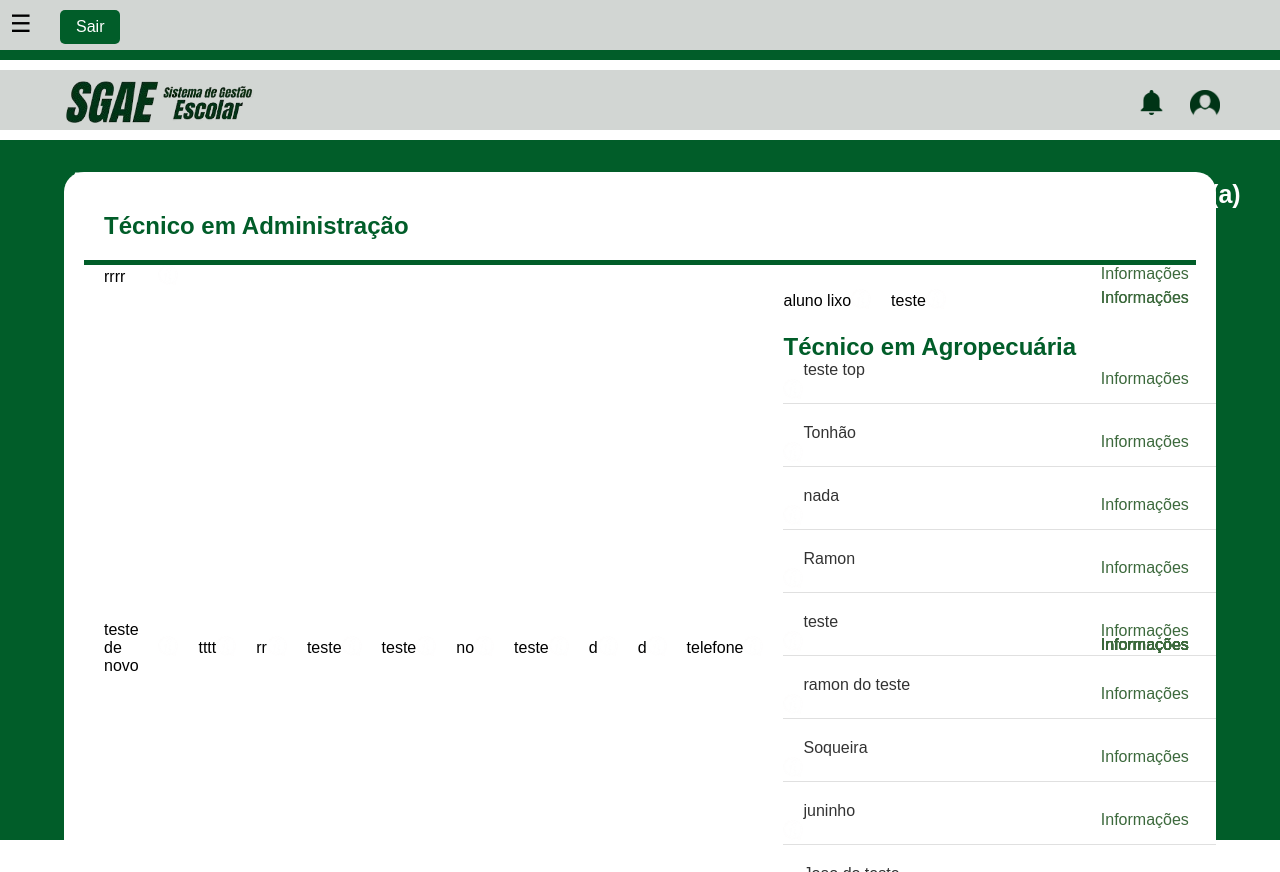
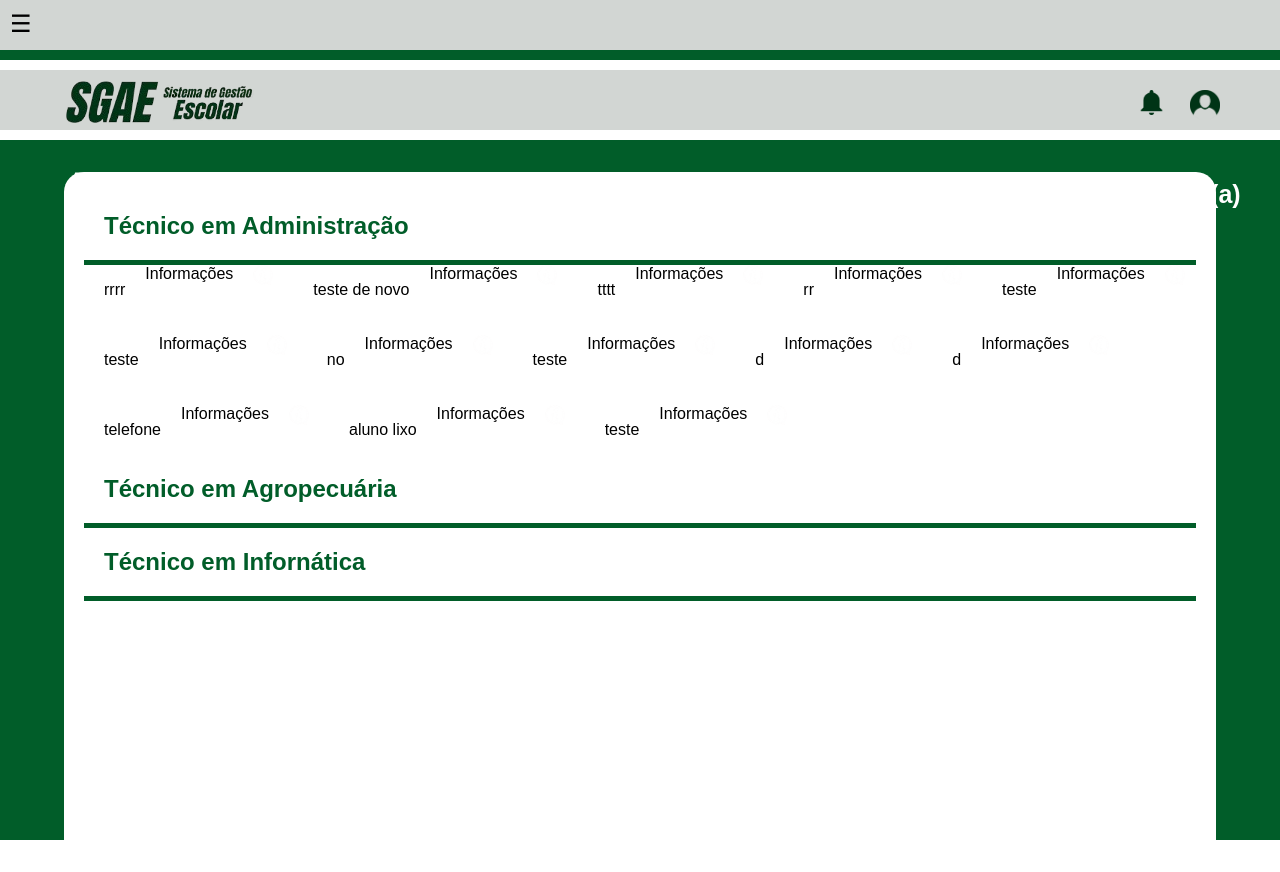
Before and after one commit to RamonIFFAR/PPI, a PHP site: page /alunos.php in a window 1280 px wide. Run offline with PHP 8.4, Linux system fonts and the light colour scheme; a user stored in the database is signed in; data comes from the database, SQL or seed files in the repository.

Commit message:
Update alunos.php

```diff
--- a/PPInte/alunos.php
+++ b/PPInte/alunos.php
@@ -57,7 +57,7 @@
                             <div class="imagem-menu2"><img src="Imagens/inicio.png"></div>
                         </div>
                     </div>
-                    <button class="sair" onclick="location.href='painel.php?sair=1'">Sair</button>
+
                 </div>
 
                 <!-- Barra verde -->
@@ -100,13 +100,10 @@
         <div class="inner-container">
             <div class="title">Técnico em Administração</div>
             <div class="info">
-                <?php
-                ?>
             </div>
         </div>
     </div>
     <div class="green-bar2"></div>
-
 
     <div class="InformaçõesProf";>
                             <?php
@@ -114,7 +111,33 @@
                             if($qtd > 0){
                                 echo "<div class='alunos-container'>"; // Adicionamos um contêiner flexível
                                 while($row = $Ares->fetch_object()){
-                                    echo "<div class='backgroundFundo1'>";
+                                    echo "<p class='nome-aluno'>" . $row->nome . "</p>";
+                                    echo "<a>Informações</a>";
+                                    echo "<div class='botaoinfo'>";
+                                    echo "<div class='imagemBotao'>";
+                                    echo "<img onclick=\"window.location.href='aluno.php?id_aluno=" . htmlspecialchars($row->matricula, ENT_QUOTES, 'UTF-8') . "'\" src='Imagens/Informacoes.png' alt='Informações'>";
+                                    echo "</div>";
+                                    echo "</div>";
+                                }
+                                echo "</div>"; // Fechamos o contêiner flexível
+                            }
+
+                            ?>
+                        </div>
+
+                        <div class="outer-container">
+        <div class="inner-container">
+            <div class="title">Técnico em Agropecuária</div>
+
+        </div>
+    </div>
+    <div class="green-bar2"></div>
+    <div class="InformaçõesProf";>
+                            <?php
+
+                            if($qtd > 0){
+                                echo "<div class='alunos-container'>"; // Adicionamos um contêiner flexível
+                                while($row = $Ares->fetch_object()){
                                     echo "<p class='nome-aluno'>" . $row->nome . "</p>";
                                     echo "<div class='botaoinfo'>";
                                     echo "<a>Informações</a>";
@@ -131,55 +154,32 @@
 
     <div class="outer-container">
         <div class="inner-container">
-            <div class="title">Técnico em Agropecuária</div>
-            <div class="info">
+            <div class="title">Técnico em Infornática</div>
+
+        </div>
+    </div>
+    <div class="green-bar2"></div>
+
+    <div class="InformaçõesProf";>
                             <?php
+
                             if($qtd > 0){
                                 echo "<div class='alunos-container'>"; // Adicionamos um contêiner flexível
-                    while($row = $res->fetch_object()){
-                        echo "<div class='backgroundFundo1'>";
+                                while($row = $Ares->fetch_object()){
                                     echo "<p class='nome-aluno'>" . $row->nome . "</p>";
                                     echo "<div class='botaoinfo'>";
                                     echo "<a>Informações</a>";
-                        echo "</div>";
                                     echo "<div class='imagemBotao'>";
-                        echo "<img onclick=\"window.location.href='professor.php?id_prof=" . htmlspecialchars($row->id_prof, ENT_QUOTES, 'UTF-8') . "'\" src='Imagens/Informacoes.png' alt='Informações'>";
+                                    echo "<img onclick=\"window.location.href='aluno.php?id_aluno=" . htmlspecialchars($row->matricula, ENT_QUOTES, 'UTF-8') . "'\" src='Imagens/Informacoes.png' alt='Informações'>";
                                     echo "</div>";
                                     echo "</div>";
                                 }
                                 echo "</div>"; // Fechamos o contêiner flexível
                             }
+
                             ?>
                         </div>
-        </div>
-    </div>
-    <div class="green-bar2"></div>
 
-    <div class="outer-container">
-        <div class="inner-container">
-            <div class="title">Técnico em Infornática</div>
-            <div class="info">
-                <?php
-                if($qtd > 0){
-                    echo "<div class='alunos-container'>"; // Adicionamos um contêiner flexível
-                    while($row = $res->fetch_object()){
-                        echo "<div class='backgroundFundo1'>";
-                        echo "<p class='nome-aluno'>" . $row->nome . "</p>";
-                        echo "<div class='botaoinfo'>";
-                        echo "<a>Informações</a>";
-                        echo "</div>";
-                        echo "<div class='imagemBotao'>";
-                        echo "<img onclick=\"window.location.href='professor.php?id_prof=" . htmlspecialchars($row->id_prof, ENT_QUOTES, 'UTF-8') . "'\" src='Imagens/Informacoes.png' alt='Informações'>";
-                        echo "</div>";
-                        echo "</div>";
-                    }
-                    echo "</div>"; // Fechamos o contêiner flexível
-                }
-                ?>
-            </div>
-        </div>
-    </div>
-    <div class="green-bar2"></div>
 
                     </div>
                 </div>
```
Lines whose indentation alone changed are shown as unchanged.
